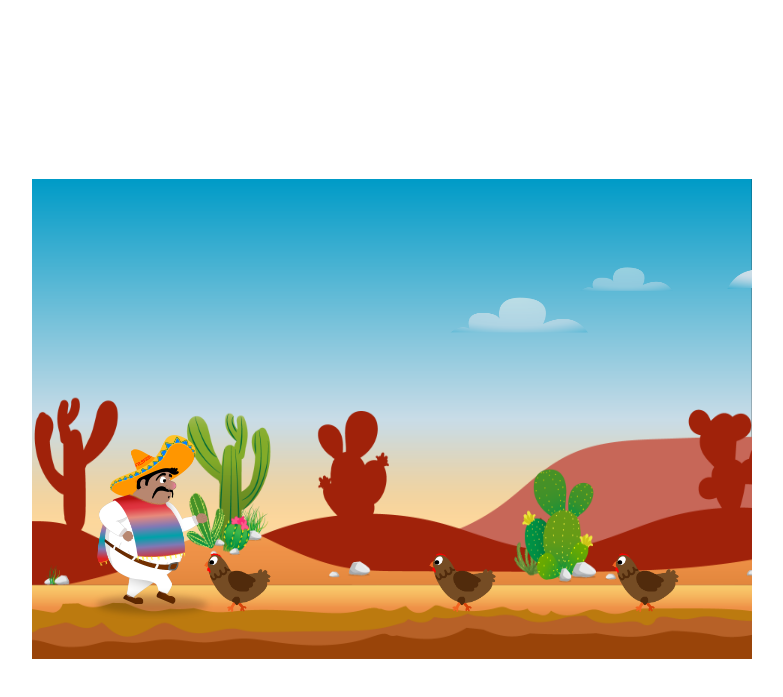
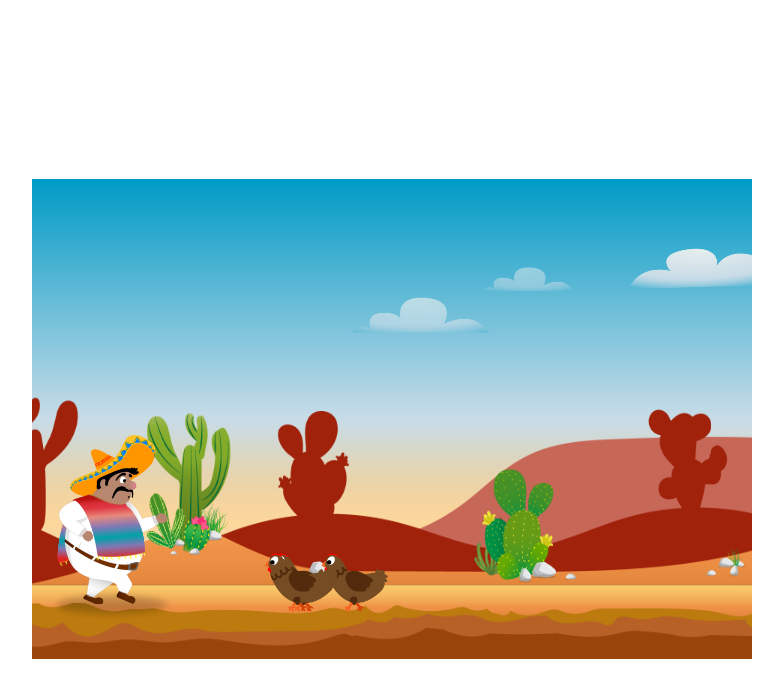
Before and after one commit to LarsThoennes/El-pollo-loco, a plain HTML site: page index.html in a window 1280 px wide. Shown: the part 69-766 px from the top of the page, without its empty margins (248-1031 px from the left). Drawn offline with Linux system fonts and the light colour scheme; animation ran at ten frames a second.

Commit message:
Added level.class.js and level1.js

```diff
--- a/index.html
+++ b/index.html
@@ -14,7 +14,9 @@
     <script src="models/cloud.class.js"></script>
     <script src="models/background-object.class.js"></script>
     <script src="models/keyboard.class.js"></script>
+    <script src="models/level.class.js"></script>
     <script src="models/world.class.js"></script>
+    <script src="levels/level1.js"></script>
     <script src="js/game.js"></script>
 </head>
 <body onload="init()">
--- /dev/null
+++ b/levels/level1.js
@@ -0,0 +1,36 @@
+const level1 = new Level(
+    [
+        new Chicken(),
+        new Chicken(),
+        new Chicken(),
+    ],
+    [
+        new Cloud(),
+    ],
+    [
+        new BackgroundObject('img/5_background/layers/air.png', -719),
+        new BackgroundObject('img/5_background/layers/3_third_layer/2.png', -719),
+        new BackgroundObject('img/5_background/layers/2_second_layer/2.png', -719),
+        new BackgroundObject('img/5_background/layers/1_first_layer/2.png', -719),
+
+        new BackgroundObject('img/5_background/layers/air.png', 0),
+        new BackgroundObject('img/5_background/layers/3_third_layer/1.png', 0),
+        new BackgroundObject('img/5_background/layers/2_second_layer/1.png', 0),
+        new BackgroundObject('img/5_background/layers/1_first_layer/1.png', 0),
+
+        new BackgroundObject('img/5_background/layers/air.png', 719),
+        new BackgroundObject('img/5_background/layers/3_third_layer/2.png', 719),
+        new BackgroundObject('img/5_background/layers/2_second_layer/2.png', 719),
+        new BackgroundObject('img/5_background/layers/1_first_layer/2.png', 719),
+
+        new BackgroundObject('img/5_background/layers/air.png', 719 * 2),
+        new BackgroundObject('img/5_background/layers/3_third_layer/1.png', 719 * 2),
+        new BackgroundObject('img/5_background/layers/2_second_layer/1.png', 719 * 2),
+        new BackgroundObject('img/5_background/layers/1_first_layer/1.png', 719 * 2),
+
+        new BackgroundObject('img/5_background/layers/air.png', 719 * 3),
+        new BackgroundObject('img/5_background/layers/3_third_layer/2.png', 719 * 3),
+        new BackgroundObject('img/5_background/layers/2_second_layer/2.png', 719 * 3),
+        new BackgroundObject('img/5_background/layers/1_first_layer/2.png', 719 * 3),
+    ],
+);
--- a/models/character.class.js
+++ b/models/character.class.js
@@ -32,6 +32,7 @@
                 this.x -= this.speed;
                 this.otherDirection = true;
             }
+            this.world.camera_x = -this.x;
         },1000 / 60);
 
         setInterval(() => {
--- /dev/null
+++ b/models/level.class.js
@@ -0,0 +1,12 @@
+class Level {
+    enemies;
+    clouds;
+    backgroundObjects;
+
+    constructor(enemies, clouds, backgroundObjects){
+        this.enemies = enemies;
+        this.clouds = clouds;
+        this.backgroundObjects = backgroundObjects;
+
+    }
+}
--- a/models/world.class.js
+++ b/models/world.class.js
@@ -1,23 +1,12 @@
 class World {
     character = new Character();
-    enemies = [
-        new Chicken(),
-        new Chicken(),
-        new Chicken(),
-    ];
-
-    clouds = [
-        new Cloud(),
-    ];
-    backgroundObjects = [
-        new BackgroundObject('img/5_background/layers/air.png', 0),
-        new BackgroundObject('img/5_background/layers/3_third_layer/1.png', 0),
-        new BackgroundObject('img/5_background/layers/2_second_layer/1.png', 0),
-        new BackgroundObject('img/5_background/layers/1_first_layer/1.png', 0),
-    ];
+    enemies = level1.enemies;
+    clouds = level1.clouds;
+    backgroundObjects = level1.backgroundObjects;
     canvas;
     ctx;
     keyboard;
+    camera_x = 0;
 
     constructor(canvas, keyboard){
         this.ctx = canvas.getContext('2d');
@@ -33,11 +22,12 @@
 
     draw() {
         this.ctx.clearRect(0, 0, this.canvas.width, this.canvas.height);
-
+        this.ctx.translate(this.camera_x, 0);
         this.addObjectsToMap(this.backgroundObjects);
         this.addToMap(this.character);
         this.addObjectsToMap(this.enemies);
         this.addObjectsToMap(this.clouds);
+        this.ctx.translate(-this.camera_x, 0);
 
         self = this;
         requestAnimationFrame(function(){
```
Also changed, not shown: models/cloud.class.js (line endings or trailing spaces).
